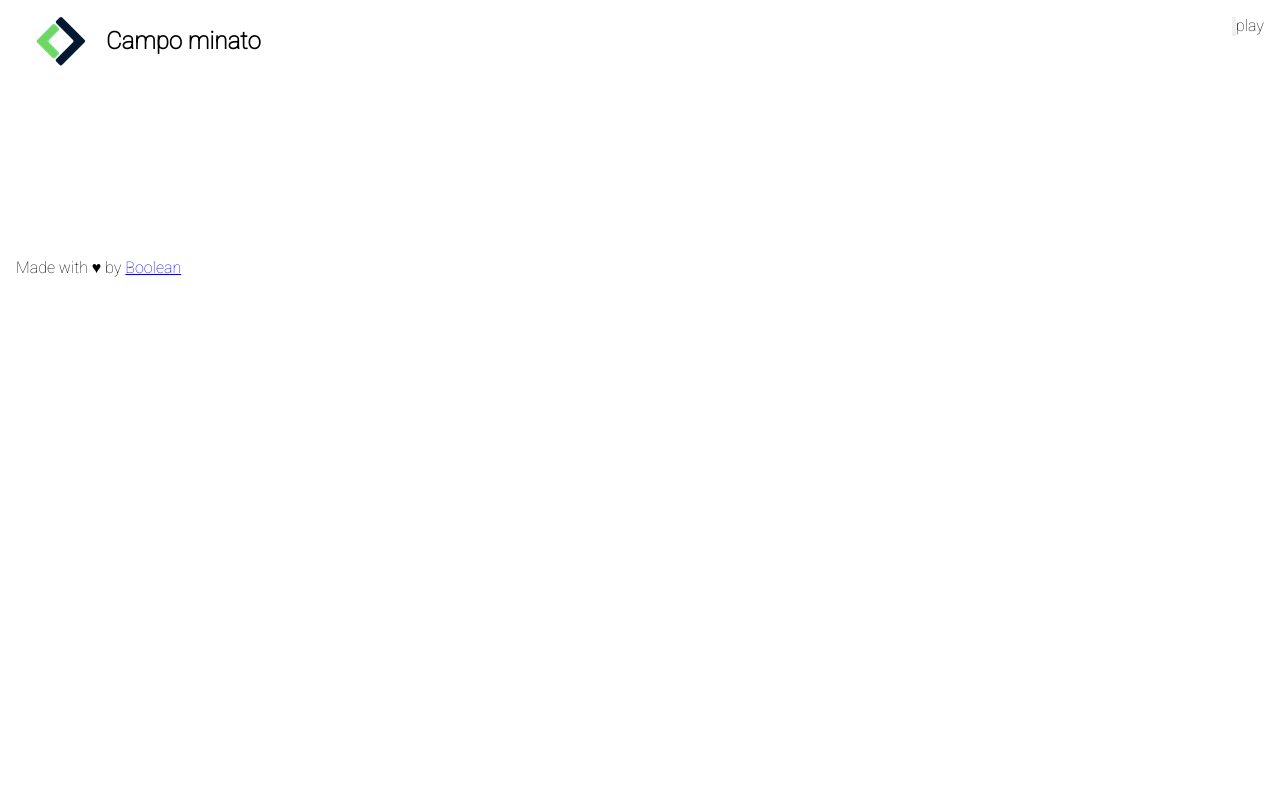
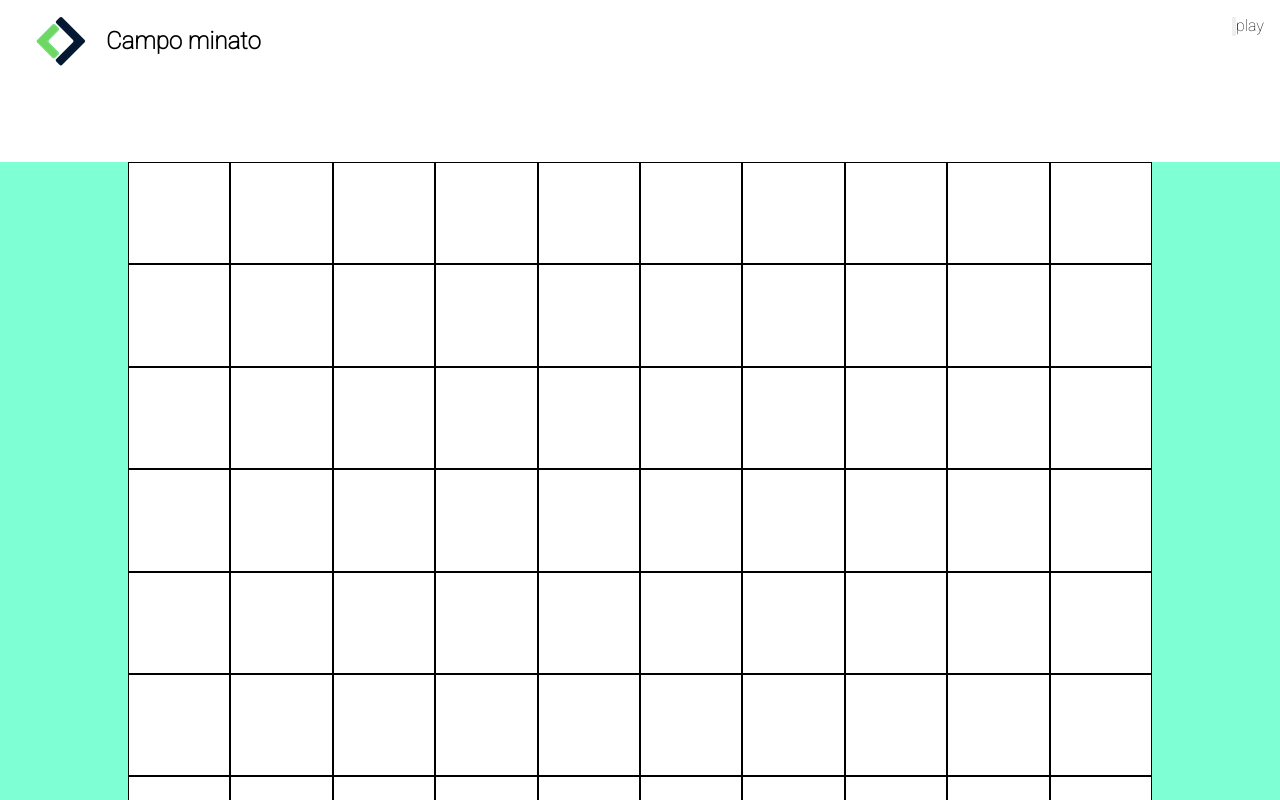
Before and after one commit to RiccardoGrande/js-campominato-grid, a plain HTML site: page index.html in a window 1280 px wide. Shown: the top 800 px of the page. Drawn offline with Linux system fonts and the light colour scheme.

Commit message:
add fix cell width

```diff
--- a/assets/css/style.css
+++ b/assets/css/style.css
@@ -47,6 +47,13 @@
 
 }
 
+.cell{
+    width: calc(100% / 10);
+    border: 1px solid black;
+    aspect-ratio: 1/1;
+    background-color: white;
+}
+
 
 
 
```
